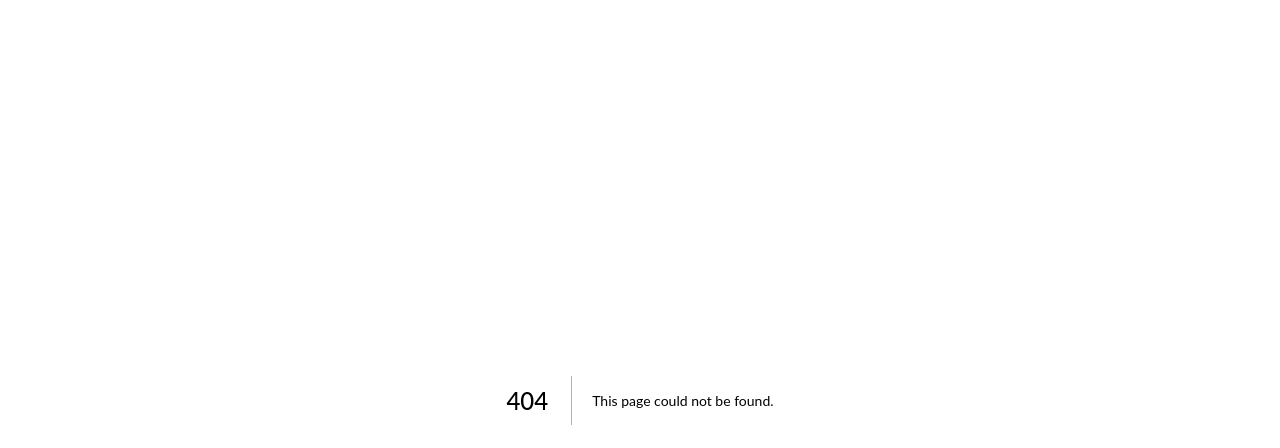
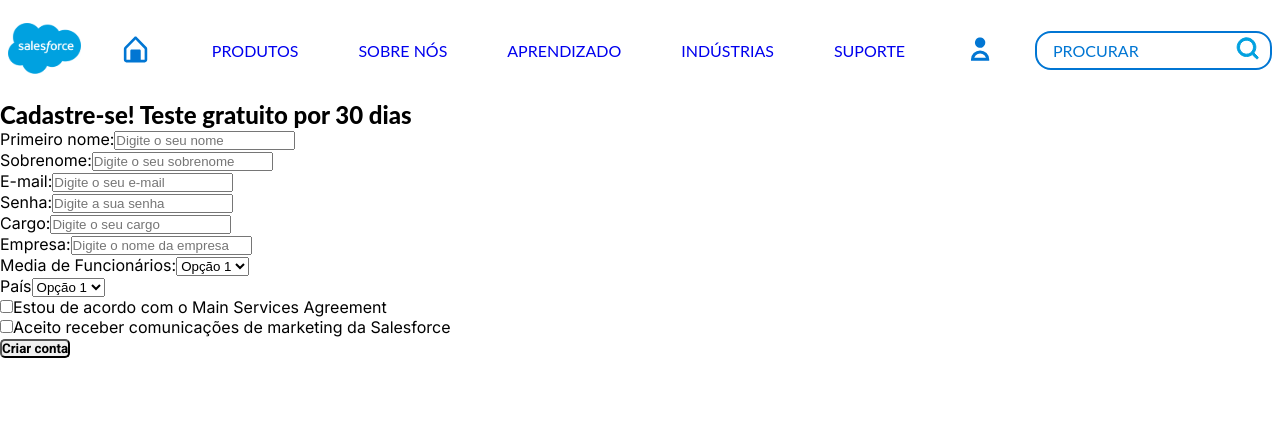
Before and after one commit to SalesForce-Challenge/front-end, a Next.js app in the folder my-app/: page /cadastrar in a window 1280 px wide. Before the commit this address had no page. Shown: the top 448 px of the page. Built offline with nearby package versions, Linux system fonts and the light colour scheme.

Commit message:
fix: login & register post structure (no test)

```diff
--- /dev/null
+++ b/my-app/src/app/cadastrar/page.tsx
@@ -0,0 +1,16 @@
+import FormCadastro from '@/components/form-cadastro/form-cadastro'
+import MainHeader from '@/components/main-header/main-header'
+import React from 'react'
+
+const Cadastrar: React.FC = () => {
+   return (
+      <>
+         <MainHeader />
+         <main>
+            <FormCadastro />
+         </main>
+      </>
+   )
+}
+
+export default Cadastrar
--- /dev/null
+++ b/my-app/src/components/form-cadastro/form-cadastro.tsx
@@ -0,0 +1,140 @@
+'use client'
+import React, { useState } from 'react'
+
+const FormCadastro: React.FC = () => {
+   const [nome, setNome] = useState('')
+   const [sobrenome, setSobrenome] = useState('')
+   const [email, setEmail] = useState('')
+   const [cargo, setCargo] = useState('')
+   const [empresa, setEmpresa] = useState('')
+   const [funcionarios, setFuncionarios] = useState('')
+   const [pais, setPais] = useState('')
+   const [aceitaTermos, setAceitaTermos] = useState(false)
+   const [aceitaMarketing, setAceitaMarketing] = useState(false)
+   const [response, setResponse] = useState('')
+   const [senha, setSenha] = useState('')
+
+   const handleSubmit = async (event: React.FormEvent) => {
+      event.preventDefault()
+
+      const data = {
+         endereco: {
+            pais: pais
+         },
+         empresa: {
+            nome: empresa,
+            numFuncionario: funcionarios
+         },
+         pessoa: {
+            nome: nome,
+            sobrenome: sobrenome,
+            cargo: cargo
+         },
+         conta: {
+            email: email,
+            senha: senha
+         }
+      }
+
+      try {
+         const response = await fetch('https://challengesalesforce-production.up.railway.app/auth/register', {
+            method: 'POST',
+            headers: {
+               'Authorization': 'Bearer YOUR_ACCESS_TOKEN',
+               'Content-Type': 'application/json'
+            },
+            body: JSON.stringify(data)
+         })
+
+         const responseData = await response.json()
+         setResponse(responseData)
+         console.log(responseData)
+
+      } catch (error) {
+         console.error('Error:', error)
+         console.log(response)
+      }
+   }
+
+   return (
+      <section>
+         <h2>Cadastre-se! <span> Teste gratuito por 30 dias</span></h2>
+         <form onSubmit={ handleSubmit }>
+            <div>
+               <div>
+                  <label htmlFor="primeiroNome">Primeiro nome:</label>
+                  <input type="text" id="primeiroNome" placeholder="Digite o seu nome" value={ nome } onChange={ (event) => setNome(event.target.value) } />
+               </div>
+
+               <div>
+                  <label htmlFor="sobrenome">Sobrenome:</label>
+                  <input type="text" id="sobrenome" placeholder="Digite o seu sobrenome" value={ sobrenome } onChange={ (event) => setSobrenome(event.target.value) } />
+               </div>
+            </div>
+
+            <div>
+
+               <div>
+                  <label htmlFor="email">E-mail:</label>
+                  <input type="email" id="email" placeholder="Digite o seu e-mail" value={ email } onChange={ (event) => setEmail(event.target.value) } />
+               </div>
+               <div>
+                  <label htmlFor="senha">Senha:</label>
+                  <input type="password" id="senha" placeholder="Digite a sua senha" value={ senha } onChange={ (event) => setSenha(event.target.value) } />
+               </div>
+            </div>
+            <div>
+               <div>
+                  <label htmlFor="cargo">Cargo:</label>
+                  <input type="text" id="cargo" placeholder="Digite o seu cargo" value={ cargo } onChange={ (event) => setCargo(event.target.value) } />
+               </div>
+
+               <div>
+                  <label htmlFor="empresa">Empresa:</label>
+                  <input type="text" id="empresa" placeholder="Digite o nome da empresa" value={ empresa } onChange={ (event) => setEmpresa(event.target.value) } />
+               </div>
+            </div>
+
+            <div>
+               <label htmlFor="funcionarios">Media de Funcionários:</label>
+               <select id="funcionarios" value={ funcionarios } onChange={ (event) => setFuncionarios(event.target.value) }>
+                  <option value="option1">Opção 1</option>
+                  <option value="option2">Opção 2</option>
+                  <option value="option3">Opção 3</option>
+                  <option value="option4">Opção 4</option>
+               </select>
+            </div>
+
+            <div>
+               <label htmlFor="oais">País</label>
+               <select id="oais" value={ pais } onChange={ (event) => setPais(event.target.value) }>
+                  <option value="option1">Opção 1</option>
+                  <option value="option2">Opção 2</option>
+                  <option value="option3">Opção 3</option>
+                  <option value="option4">Opção 4</option>
+               </select>
+            </div>
+
+            <div>
+               <label>
+                  <input type="checkbox" checked={ aceitaTermos } onChange={ (event) => setAceitaTermos(event.target.checked) } />
+                  Estou de acordo com o Main Services Agreement
+               </label>
+            </div>
+
+            <div>
+               <label>
+                  <input type="checkbox" checked={ aceitaMarketing } onChange={ (event) => setAceitaMarketing(event.target.checked) } />
+                  Aceito receber comunicações de marketing da Salesforce
+               </label>
+            </div>
+
+            <div>
+               <button type="submit">Criar conta</button>
+            </div>
+         </form>
+      </section>
+   )
+}
+
+export default FormCadastro
```
Also changed, not shown: my-app/src/components/login-content/login-form.module.css (+17 -10 lines), my-app/src/components/login-content/login-form.tsx (+56 -14 lines), my-app/src/app/cadastrar/page.module.css (added).
